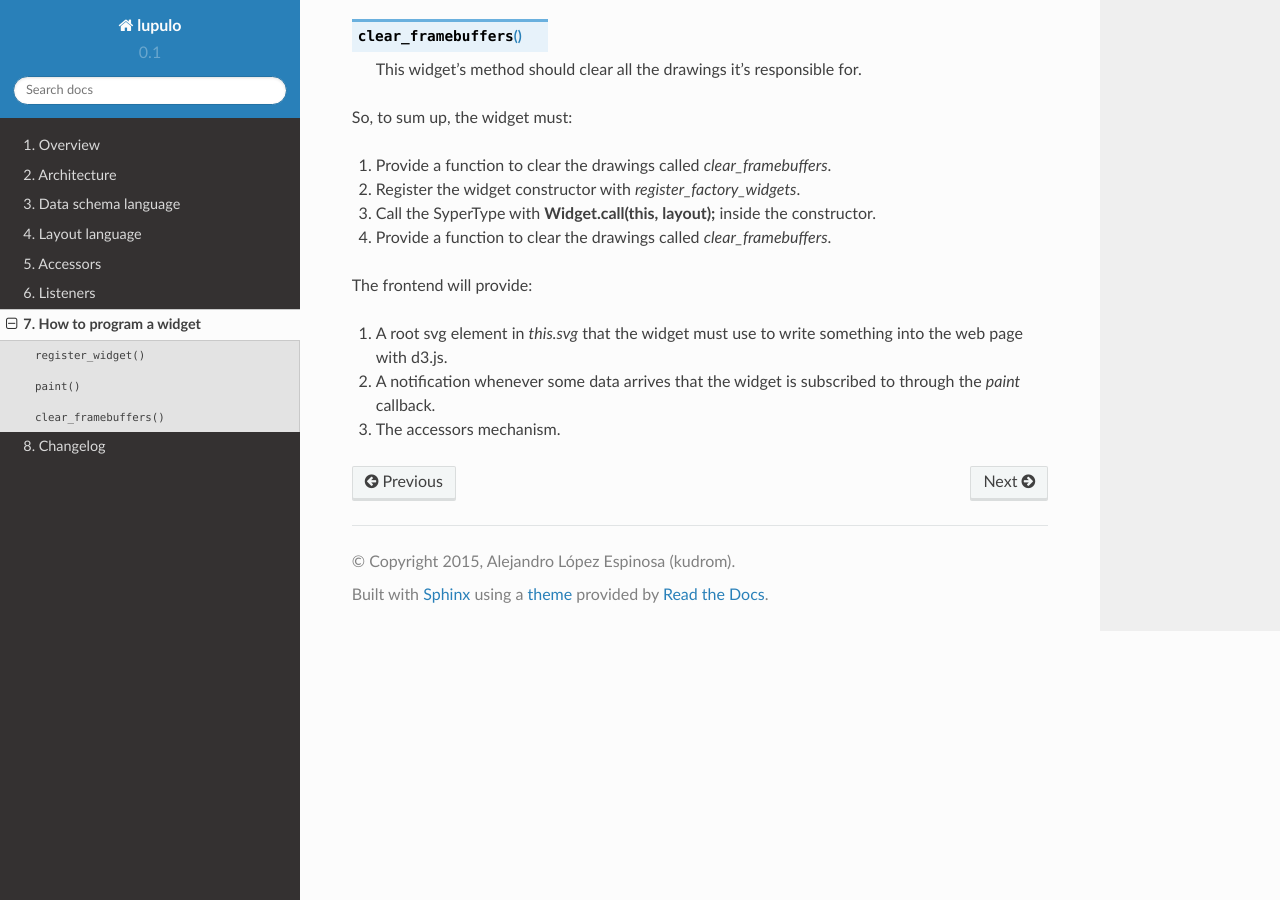
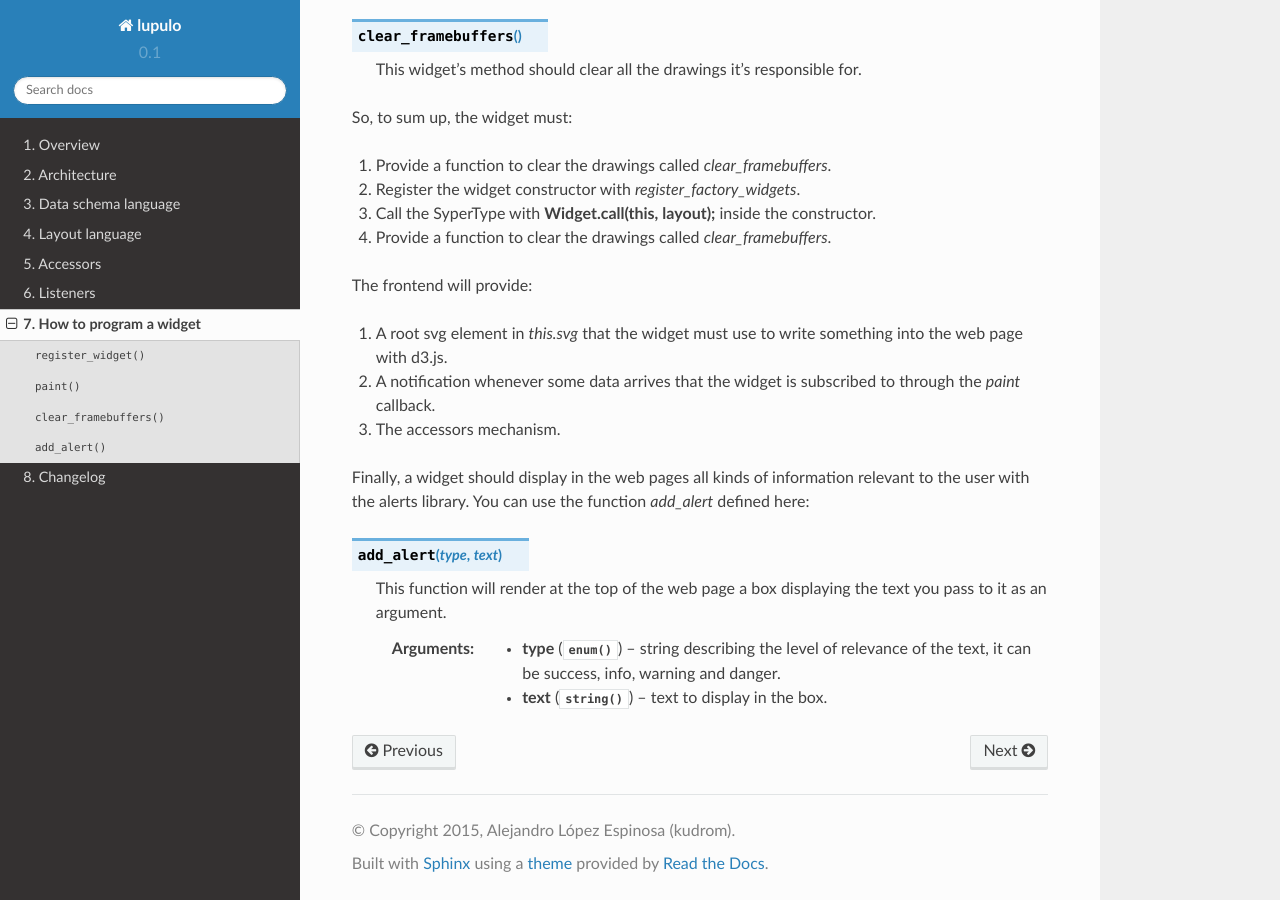
Before and after one commit to kudrom/lupulo, a Sphinx documentation site: the page built from docs/how_to_widget.rst, in a window 1280 px wide and 900 px high, scrolled down 1134 px. Built offline with Sphinx 7.4.7 and the Read the Docs theme 2.0.0, drawn with Linux system fonts in a browser that asks for light colours.

Commit message:
Updated docs of alerts

```diff
--- a/docs/how_to_widget.rst
+++ b/docs/how_to_widget.rst
@@ -71,3 +71,16 @@ The frontend will provide:
 #. A notification whenever some data arrives that the widget is subscribed to
    through the *paint* callback.
 #. The accessors mechanism.
+
+Finally, a widget should display in the web pages all kinds of information
+relevant to the user with the alerts library. You can use the function
+*add_alert* defined here:
+
+.. js:function:: add_alert(type, text)
+
+    This function will render at the top of the web page a box displaying the
+    text you pass to it as an argument.
+
+    :param enum type: string describing the level of relevance of the text,
+                      it can be success, info, warning and danger.
+    :param string text: text to display in the box.
```
